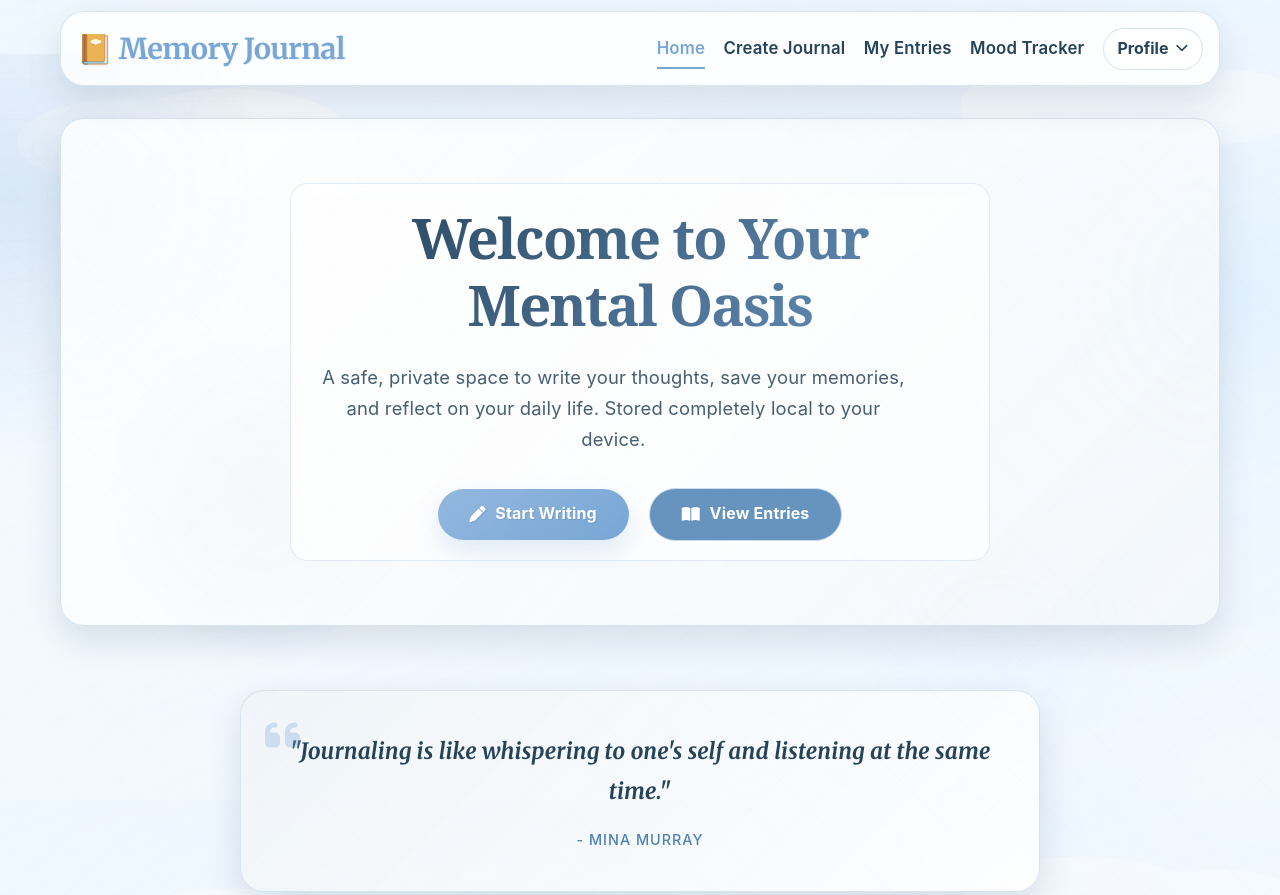
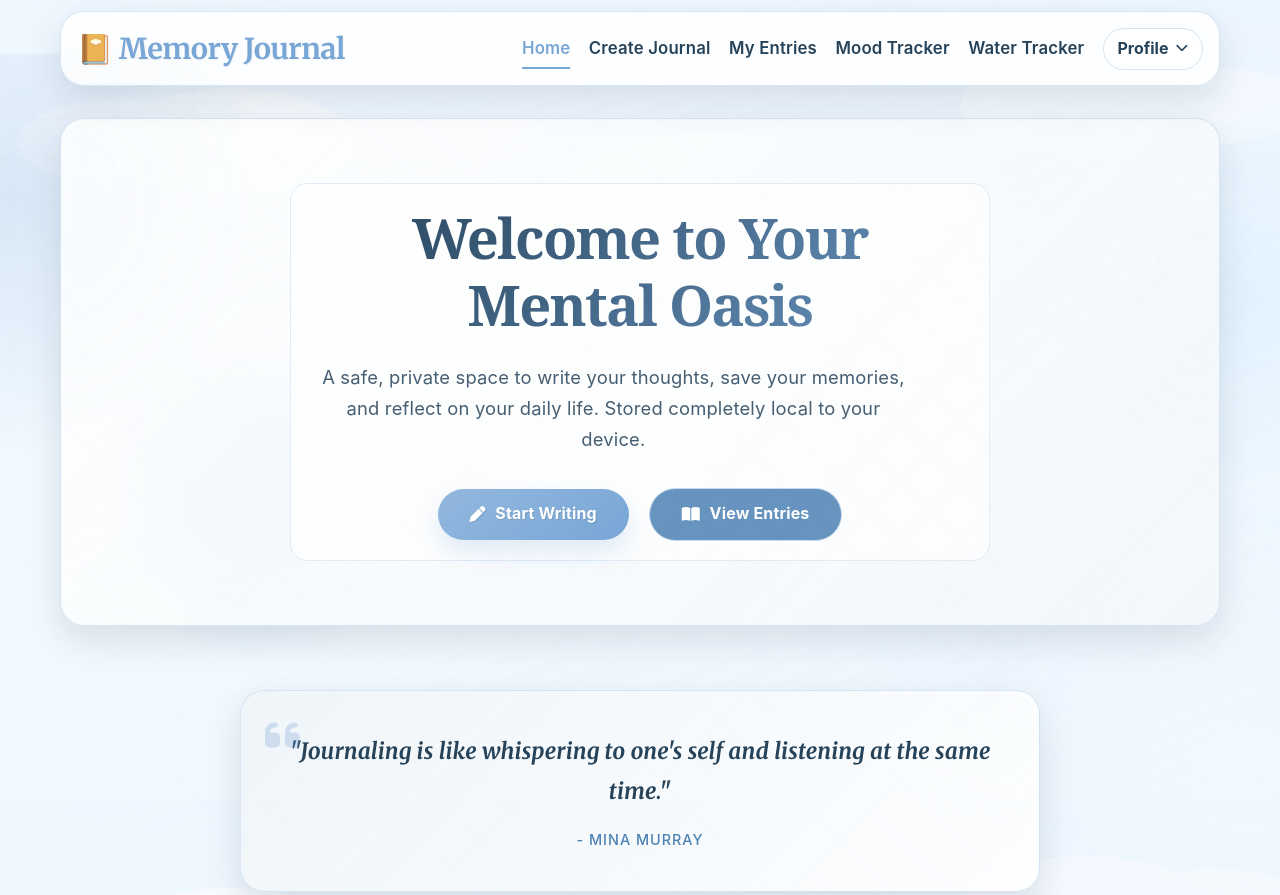
Before and after one commit to vikumkanishka/My-Memory-Journal, a website: page index.html in a window 1280 px wide. Shown: the top 895 px of the page. Drawn offline with Linux system fonts and the light colour scheme.

Commit message:
feat(nav): add Water Tracker link on home and create pages

```diff
--- a/index.html
+++ b/index.html
@@ -39,6 +39,7 @@
       <li><a href="new.html">Create Journal</a></li>
       <li><a href="entries.html">My Entries</a></li>
       <li><a href="mood-tracker.html">Mood Tracker</a></li>
+      <li><a href="water-tracker.html">Water Tracker</a></li>
       <li class="profile-item">
         <button
           id="profile-menu-button"
```
Also changed, not shown: new.html (+1 -0 lines).
